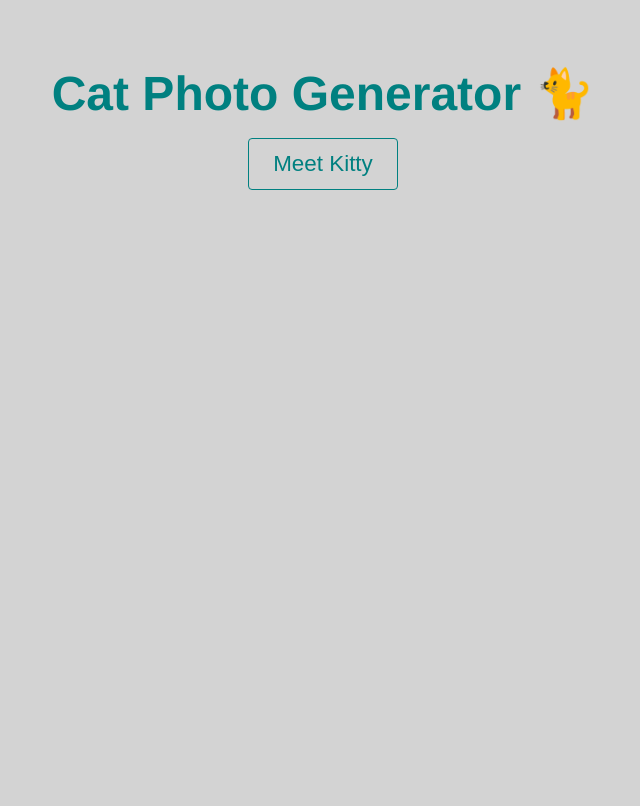
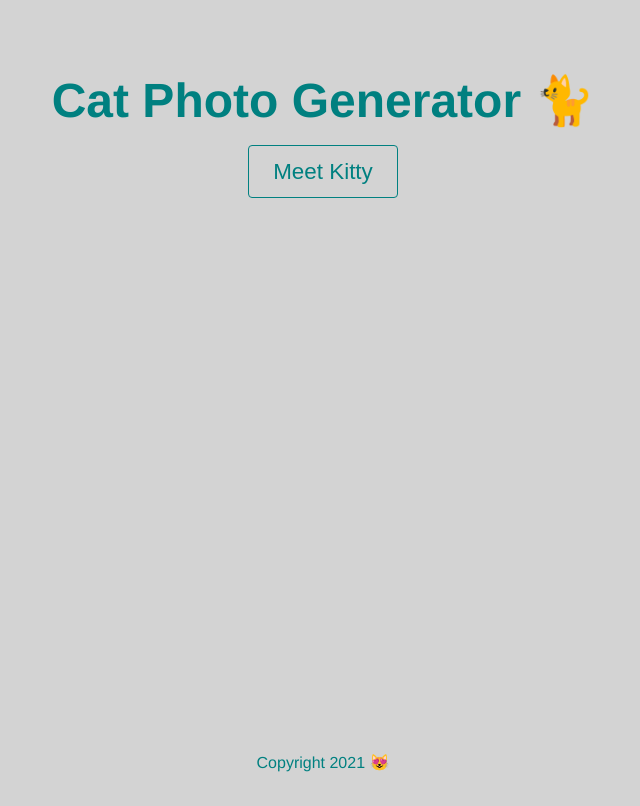
Before and after one commit to SummerinTech/cat-api-search, a plain HTML site: page index.html in a window 1280 px wide. Shown: the whole page, without its empty margins (317-957 px from the left). Drawn offline with Linux system fonts and the light colour scheme.

Commit message:
added copyright to page with javascript

```diff
--- a/index.html
+++ b/index.html
@@ -8,9 +8,12 @@
 		<link rel="stylesheet" href="style.css" />
 	</head>
 	<body>
-		<h1>Cat Photo Generator 🐈</h1>
-		<button onclick="fetchCat()">Meet Kitty</button>
-		<div class="img-container"></div>
+		<section>
+			<h1>Cat Photo Generator 🐈</h1>
+			<button onclick="fetchCat()">Meet Kitty</button>
+			<div class="img-container"></div>
+		</section>
+		<footer>Copyright</footer>
 		<script src="/script.js"></script>
 	</body>
 </html>
--- a/script.js
+++ b/script.js
@@ -1,5 +1,7 @@
+// Creating img element for cat photo
 let img = document.createElement("img");
 
+// Cat photo API call
 function fetchCat() {
 	let response = fetch("https://api.thecatapi.com/v1/images/search")
 		.then((res) => res.json())
@@ -8,3 +10,10 @@ function fetchCat() {
 			document.querySelector(".img-container").appendChild(img);
 		});
 }
+
+// Copyright for footer
+let date = new Date();
+let year = date.getFullYear();
+
+let footer = document.querySelector("footer");
+footer.innerText = `Copyright ${year} 😻 `;
--- a/style.css
+++ b/style.css
@@ -6,6 +6,9 @@ body {
 	font-family: "Helvetica";
 }
 
+section {
+	min-height: 85vh;
+}
 h1 {
 	font-size: 3rem;
 	margin-bottom: 1rem;
@@ -38,3 +41,8 @@ img {
 	margin: 0 auto;
 	padding-bottom: 100%;
 }
+
+footer {
+	color: teal;
+	text-align: center;
+}
```
